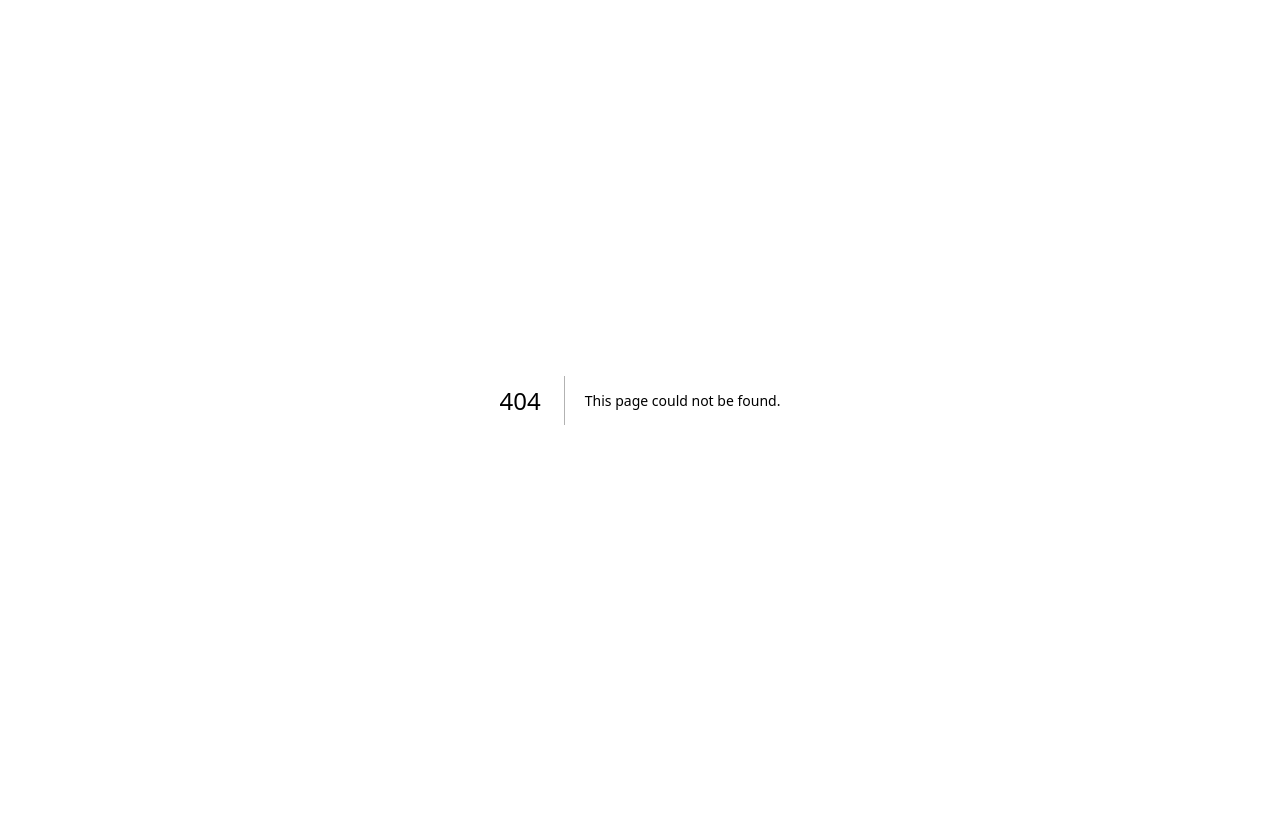
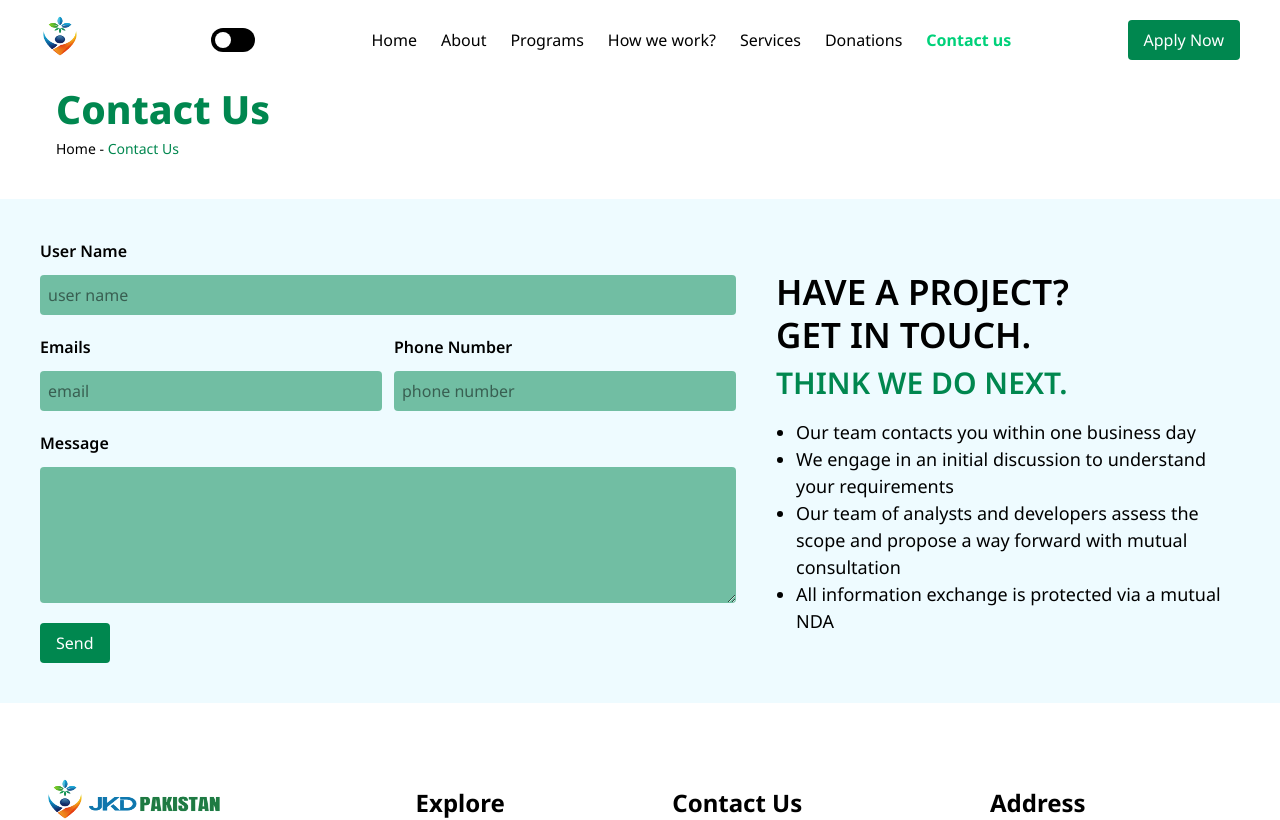
Before and after one commit to abdul-samad-91/JKD_Organization, a Next.js app: page /contact-us in a window 1280 px wide. Before the commit this address had no page. Shown: the top 820 px of the page. Built offline with nearby package versions, Linux system fonts and the light colour scheme.

Commit message:
add chagne

```diff
--- /dev/null
+++ b/src/app/contact-us/page.js
@@ -0,0 +1,73 @@
+"use client"
+import Footer from '@/component/Footer'
+import Header from '@/component/Header'
+import { useGlobal } from '@/context/GlobleContext'
+import React from 'react'
+
+const page = () => {
+    const {theme} = useGlobal();
+  return (
+    <div className={` h-screen w-full  flex flex-col justify-between `}>
+        <Header />
+        <div className={`${theme === 'light' ? 'bg-white text-black':'bg-black text-white'} flex flex-col items-center mt-20`}>
+            <div className=' max-w-[1200px] w-full px-4'>
+                <h1 className={`${theme === 'light' ? 'text-[#00874F]': 'text-[#177faa]'} text-start w-full text-[30px] md:text-[35px] lg:text-[39px] font-extrabold   `}>Contact Us</h1>
+                <div className='text-sm'>
+                    <span className={`${theme === 'light' ? 'text-gray': 'text-white'}} cursor-pointer`} onClick={()=> router.push('/')}>Home - </span>
+                    <span className={`${theme === 'light' ? 'text-[#00874F]': 'text-[#177faa] '} cursor-pointer`} >Contact Us</span>
+                </div>
+            </div>
+            {/* program page content */}
+            <section className={`${theme === "light" ? "bg-[#eefbff]" : "bg-black"} w-full flex flex-col items-center my-10 py-10`}>
+                <div className="relative  max-w-[1200px] px-4 lg:px-0 flex gap-10 justify-between items-center ">
+                    {/* form */}
+                    <form className='w-[60%]'>
+                        {/* UserName */}
+                        <div className='flex flex-col gap-3  w-full'>
+                            <label className='font-semibold'>User Name</label>
+                            <input type='text' placeholder='user name' className={`${theme === 'dark' ? 'bg-[#177eaa94]' : 'bg-[#00874f85]'} p-2 rounded  outline-none`} />
+                        </div>
+                        {/* Email and PhoneNumber */}
+                        <div className='flex gap-3  pt-5'>
+                            <div className='flex flex-col gap-3  w-[50%]'>
+                                <label className='font-semibold'>Emails</label>
+                                <input type='email' placeholder='email' className={`${theme === 'dark' ? 'bg-[#177eaa94]' : 'bg-[#00874f85]'} p-2 rounded  outline-none`} />
+                            </div>
+                            <div className='flex flex-col gap-3  w-[50%]'>
+                                <label className='font-semibold'>Phone Number</label>
+                                <input type='number' placeholder='phone number' className={`${theme === 'dark' ? 'bg-[#177eaa94]' : 'bg-[#00874f85]'} p-2 rounded  outline-none`} />
+                            </div>
+                        </div>
+                        {/* textarea */}
+                        <div className='flex flex-col gap-3  w-full pt-5'>
+                            <label className='font-semibold'>Message</label>
+                            <textarea rows={5}   className={`${theme === 'dark' ? 'bg-[#177eaa94]' : 'bg-[#00874f85]'} p-2 rounded  outline-none`} />
+                        </div>
+                        {/* buttton */}
+                        <div className='  pt-5'>
+                            <button type='submit' className={`hidden md:block px-4 py-2 rounded ${theme === 'light' ? 'bg-[#00874F] hover:text-white hover:bg-black': 'hover:text-black hover:bg-white bg-[#177faa]'} transition cursor-pointer text-white text-sm md:text-[14px] lg:text-base`}>
+                                Send
+                            </button>
+                        </div>
+                    </form>
+                    {/* content */}
+                    <div className='w-[40%] flex flex-col justify-center'>
+                        <h2 className='text-[35px] font-semibold '>HAVE A PROJECT?</h2>
+                        <h2 className='text-[35px] font-semibold leading-8 '>GET IN TOUCH.</h2>
+                        <h3 className={`text-xl sm:text-2xl lg:text-[30px] pt-3 pb-4 font-semibold w-full ${theme === 'light' ? 'text-[#00874F]': 'text-[#177faa]'} `}>THINK WE DO NEXT.</h3>
+                        <ul className='list-disc disc-inside text-[18px] ml-5 '>
+                            <li>Our team contacts you within one business day</li>
+                            <li>We engage in an initial discussion to understand your requirements</li>
+                            <li>Our team of analysts and developers assess the scope and propose a way forward with mutual consultation</li>
+                            <li>All information exchange is protected via a mutual NDA</li>
+                        </ul>
+                    </div>
+                </div>
+            </section>
+        </div>
+        <Footer />
+    </div>
+  )
+}
+
+export default page
--- a/src/component/Header.js
+++ b/src/component/Header.js
@@ -5,11 +5,9 @@ import text from "../../public/logo-text.png"
 import { useEffect, useState } from "react"
 import { useGlobal } from "@/context/GlobleContext"
 import { useRouter  , usePathname } from "next/navigation"
-// // Blue: #177faa
-// // Green: #00874F
 
 export default function Header() {
-  const  pages = [{path:'/' , name:'Home'},{path:'/about-us' , name:'About'},{path:'/programs' , name:'Programs'},{path:'how-we-work' , name:'How we work?'},{path:'#' , name:'Services'},{path:'#' , name:'Donations'}, {path:'#', name:'Contact us'}]
+  const  pages = [{path:'/' , name:'Home'},{path:'/about-us' , name:'About'},{path:'/programs' , name:'Programs'},{path:'/how-we-work' , name:'How we work?'},{path:'#' , name:'Services'},{path:'#' , name:'Donations'}, {path:'/contact-us', name:'Contact us'}]
   const {theme , setTheme} = useGlobal();
   const router = useRouter();
   const pathname = usePathname();
```
